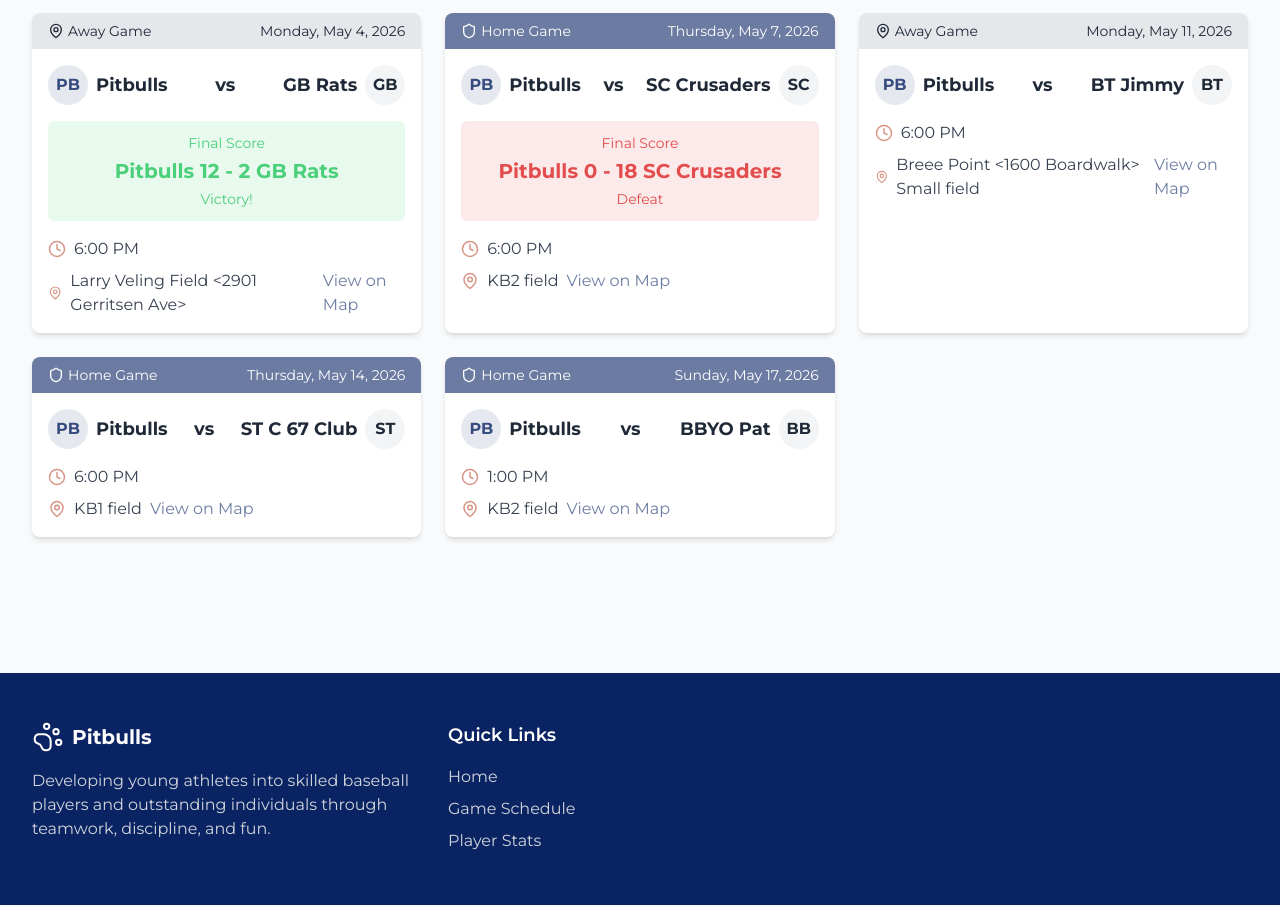
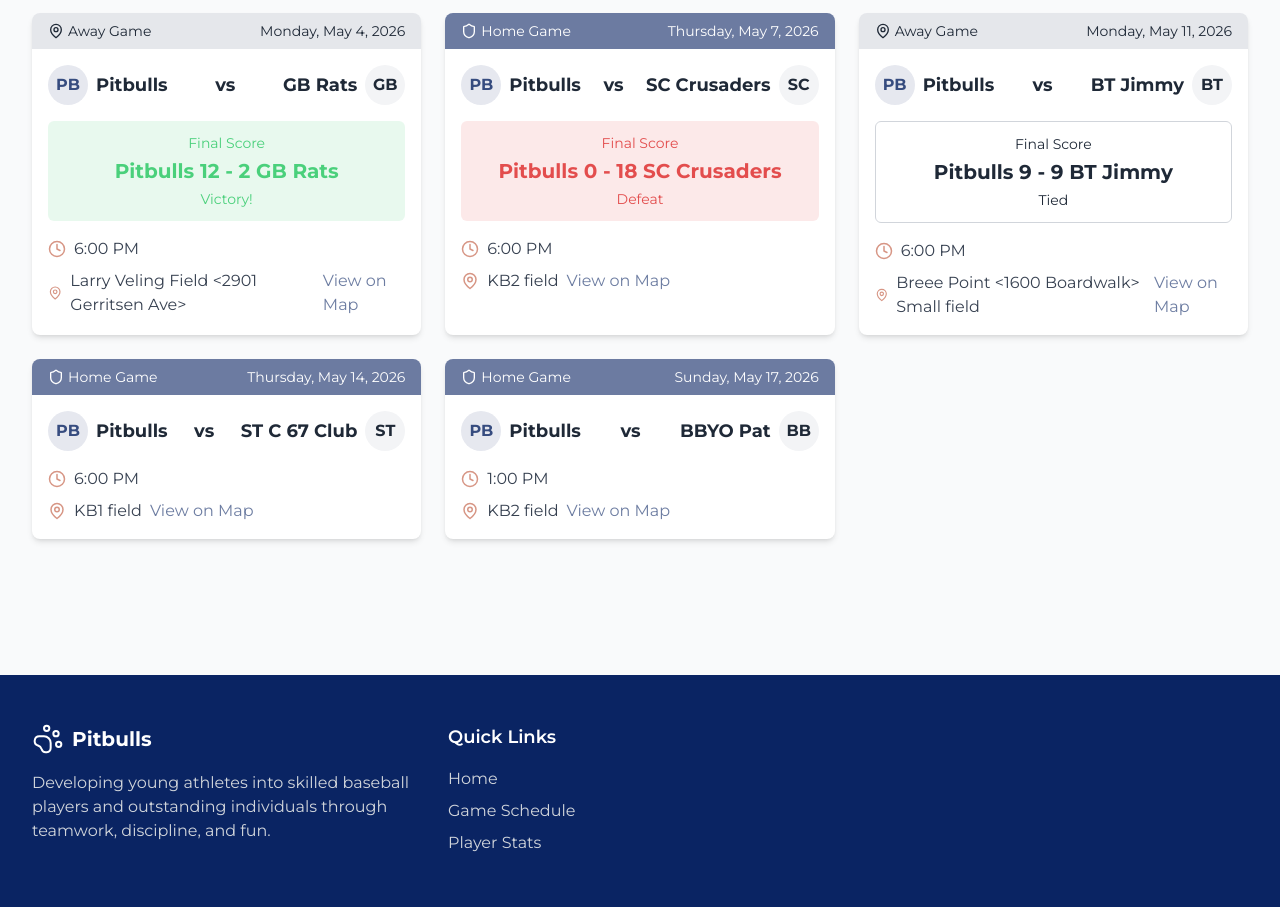
Before and after one commit to zhuofdeng/pitbulls-team-page, a React (Vite) app: page /schedule in a window 1280 px wide. Shown: the part 1080-1987 px from the top of the page. Built offline with nearby package versions, Linux system fonts and the light colour scheme.

Commit message:
add logic for ties.

```diff
--- a/public/games.json
+++ b/public/games.json
@@ -91,10 +91,10 @@
         "location": "Breee Point <1600 Boardwalk> Small field",
         "locationLink": "https://maps.app.goo.gl/6YpW8sk3HFkabQSc6",
         "isHome": false,
-        "result": null,
+        "result": "tie",
         "score": {
-            "team": 5,
-            "opponent": 6
+            "team": 9,
+            "opponent": 9
         }
     },
     {
--- a/src/components/home/TeamStatsCard.tsx
+++ b/src/components/home/TeamStatsCard.tsx
@@ -22,7 +22,7 @@ const TeamStatsCard: React.FC<TeamStatsCardProps> = ({ stats }) => {
       <div className="grid grid-cols-2 gap-4 mb-6">
         <div className="text-center p-3 bg-primary-50 rounded-lg">
           <div className="text-sm text-gray-600 mb-1">Record</div>
-          <div className="text-xl font-bold text-primary-800">{stats.wins} - {stats.losses}</div>
+          <div className="text-xl font-bold text-primary-800">{stats.wins} - {stats.losses} - {stats.ties}</div>
         </div>
 
         <div className="text-center p-3 bg-primary-50 rounded-lg">
--- a/src/components/schedule/GameCard.tsx
+++ b/src/components/schedule/GameCard.tsx
@@ -59,16 +59,11 @@ const GameCard: React.FC<GameCardProps> = ({ game }) => {
           <div className={`mb-4 p-3 rounded-md text-center ${
             game.result === 'win' ? 'bg-success-100 text-success-800' :
             game.result === 'loss' ? 'bg-error-100 text-error-800' :
+            game.result === 'tie' ? 'bg-white border border-gray-300 text-gray-800' :
             'bg-gray-100 text-gray-800'
           }`}>
-
-
-        {/* Game status if it was cancelled/posponed) */}
             {game.result === 'postponed' && (
-              <div className={`mb-4 p-3 rounded-md text-center 'bg-error-100 text-error-800' :
-                'bg-gray-100 text-gray-800`}>
-                <div className="text-sm mb-1">Postponed/ Rained Out</div>
-              </div>
+              <div className="text-sm">Postponed / Rained Out</div>
             )}
 
             {(game.result === 'win' || game.result === 'loss') && (
@@ -78,8 +73,18 @@ const GameCard: React.FC<GameCardProps> = ({ game }) => {
                   Pitbulls {game.score.team} - {game.score.opponent} {game.opponent}
                 </div>
                 <div className="text-sm mt-1 font-medium">
-                  {game.result === 'win' ? 'Victory!' : game.result === 'loss' ? 'Defeat' : 'Tie Game'}
+                  {game.result === 'win' ? 'Victory!' : 'Defeat'}
                 </div>
+              </div>
+            )}
+
+            {game.result === 'tie' && (
+              <div>
+                <div className="text-sm mb-1">Final Score</div>
+                <div className="text-xl font-bold">
+                  Pitbulls {game.score.team} - {game.score.opponent} {game.opponent}
+                </div>
+                <div className="text-sm mt-1 font-medium">Tied</div>
               </div>
             )}
           </div>
--- a/src/context/TeamContext.tsx
+++ b/src/context/TeamContext.tsx
@@ -107,6 +107,7 @@ export const TeamProvider: React.FC<{ children: React.ReactNode }> = ({ children
       gamesPlayed: games.filter(game => (game.result && game.result !== 'postponed')).length,
       wins: games.filter(game => game.result === 'win').length,
       losses: games.filter(game => game.result === 'loss').length,
+      ties: games.filter(game => game.result === 'tie').length,
       battingAverage: totalAtBats > 0 ? (totalHits / totalAtBats).toFixed(3) : '0.000',
       totalRuns,
       totalHits,
--- a/src/data/sampleData.ts
+++ b/src/data/sampleData.ts
@@ -372,6 +372,7 @@ export const sampleTeamStats: TeamStats = {
   gamesPlayed: 2,
   wins: 0,
   losses: 2,
+  ties: 0,
   battingAverage: '.000',
   totalRuns: 8,
   totalHits: 12,
--- a/src/pages/StatsPage.tsx
+++ b/src/pages/StatsPage.tsx
@@ -62,7 +62,7 @@ const StatsPage: React.FC = () => {
                     <div className="text-center p-4 bg-primary-50 rounded-lg">
                       <div className="text-gray-500 mb-1">Record</div>
                       <div className="text-3xl font-bold text-primary-800">
-                        {teamStats.wins}-{teamStats.losses}
+                        {teamStats.wins}-{teamStats.losses}-{teamStats.ties}
                       </div>
                       <div className="text-sm text-gray-500">
                         {teamStats.gamesPlayed > 0
--- a/src/types/index.ts
+++ b/src/types/index.ts
@@ -38,6 +38,7 @@ export interface TeamStats {
   gamesPlayed: number;
   wins: number;
   losses: number;
+  ties: number;
   battingAverage: string;
   totalRuns: number;
   totalHits: number;
```
